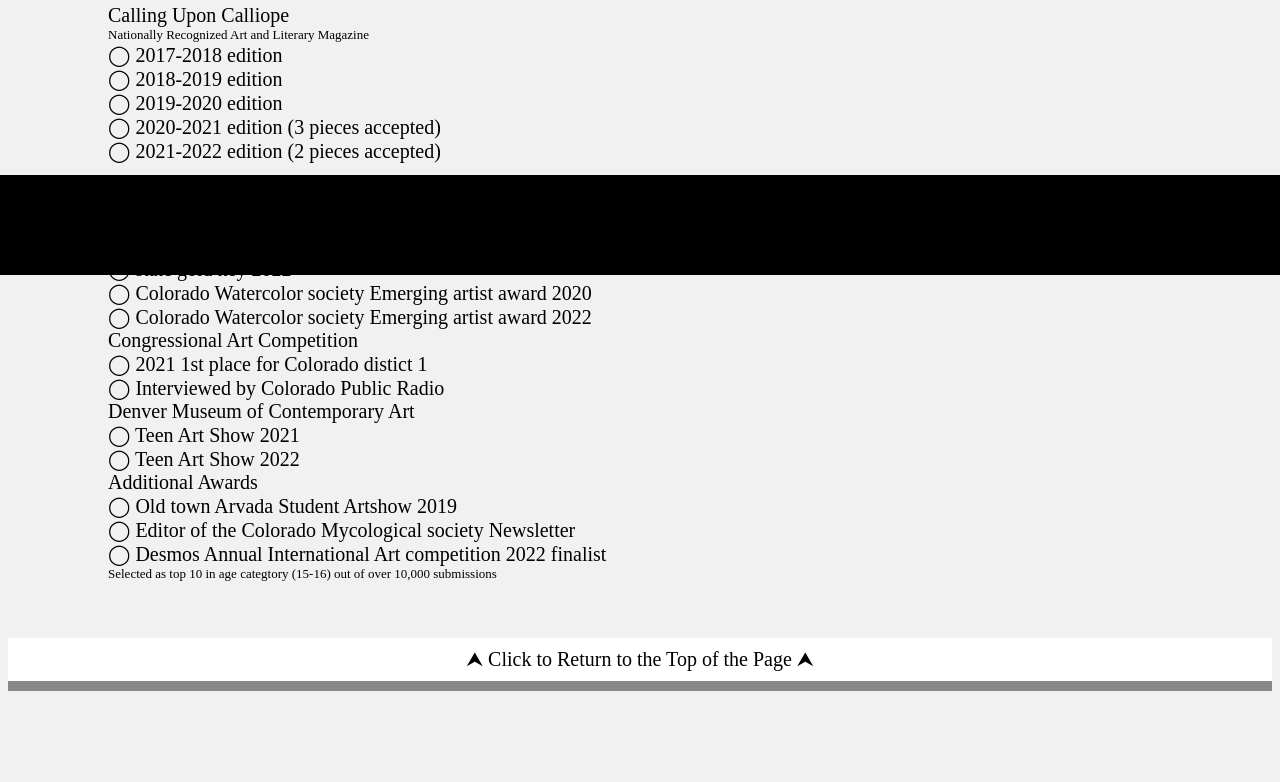
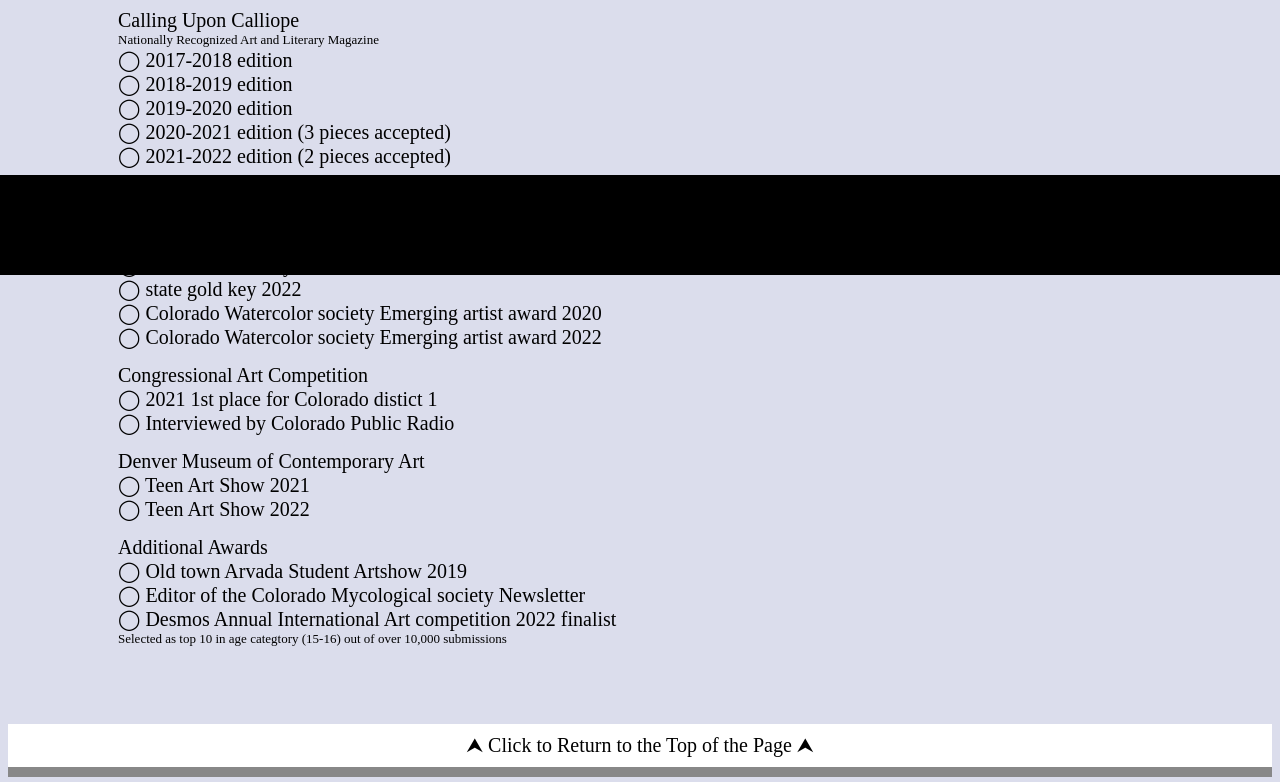
Before and after one commit to RohannaHasselkus/MyWebsite, a plain HTML site: page index.html in a window 1280 px wide. Shown: the part 525-1307 px from the top of the page. Drawn offline with Linux system fonts and the light colour scheme.

Commit message:
Update stylesheet.css

```diff
--- a/stylesheet.css
+++ b/stylesheet.css
@@ -1,5 +1,5 @@
 body{
-  background-color:#f1f1f1 ;
+  background-color:#dbddec ;
   text-align: center;
 }
 
@@ -699,3 +699,9 @@
 .closebtn:hover {
   color: black;
 }
+
+div.awards{
+  background-color:inherit;
+  padding:5px;
+  margin: 5px;
+}
```
